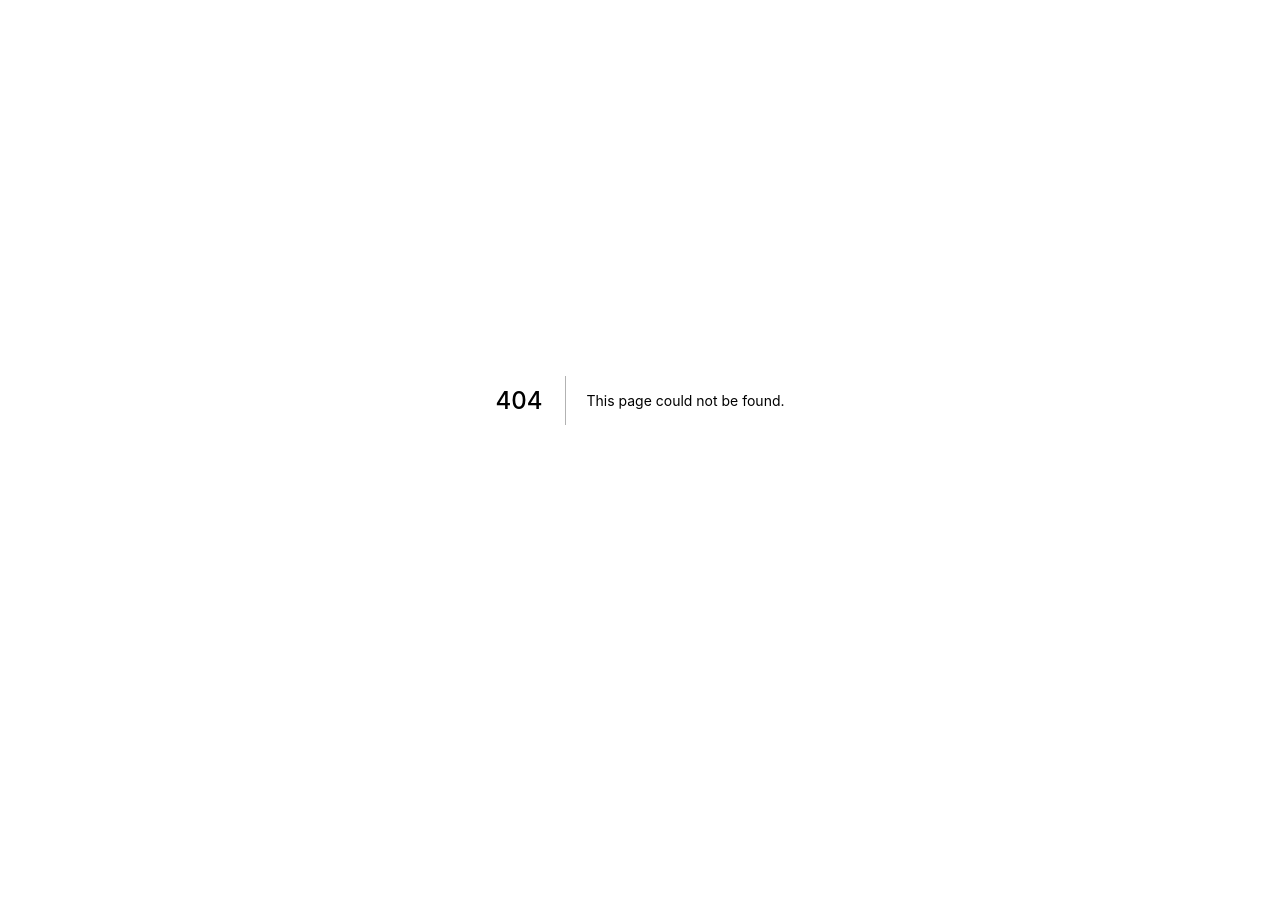
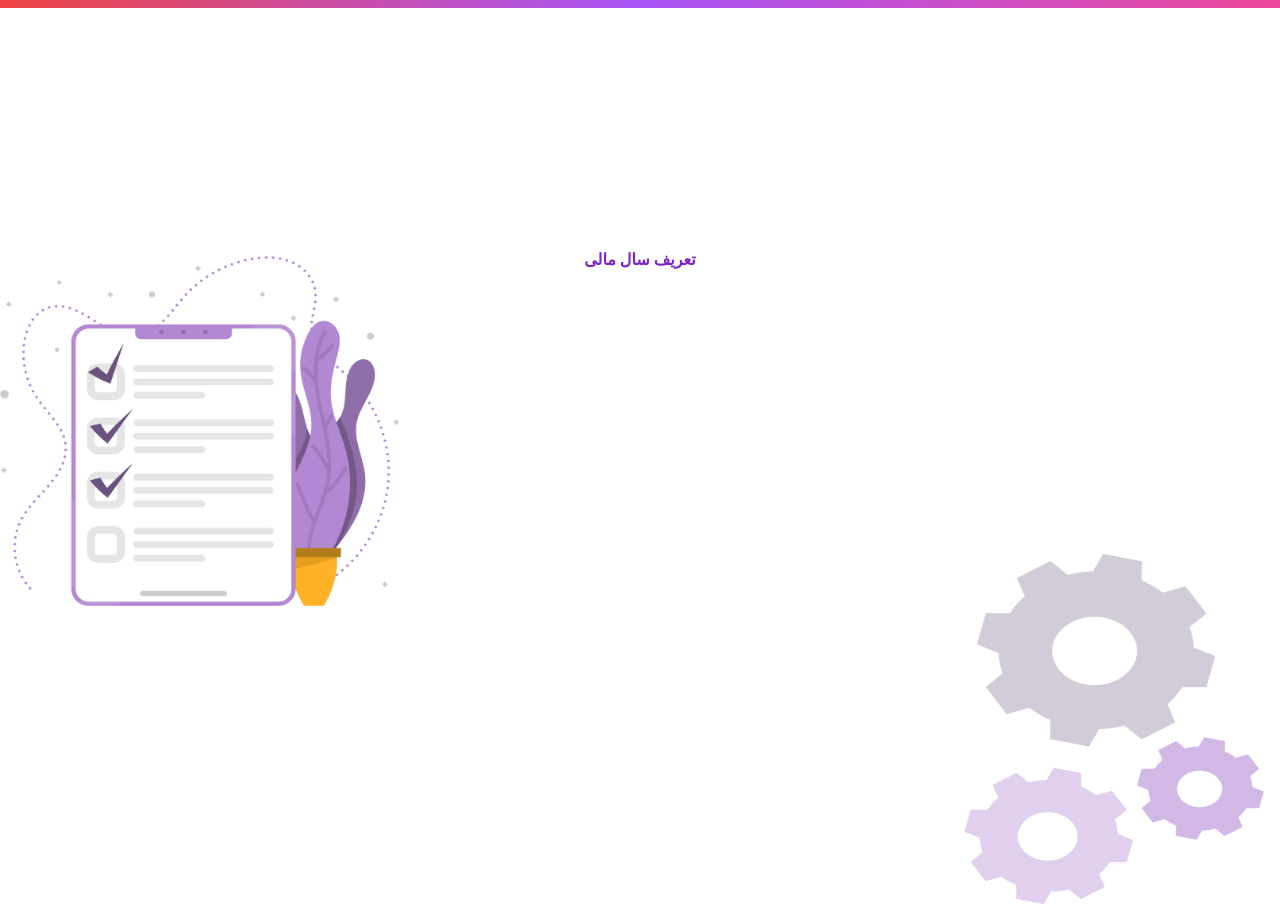
Before and after one commit to rekar-accounting/frontend, a Next.js app: page /fiscalYear in a window 1280 px wide. Before the commit this address had no page. Before the commit the page ends 800 px from the top, so only its background shows below. Built offline with nearby package versions, Linux system fonts and the light colour scheme.

Commit message:
Add fiscal Page

```diff
--- /dev/null
+++ b/pages/fiscalYear.tsx
@@ -0,0 +1,36 @@
+import { NextPage } from "next";
+import Image from "next/image";
+import translate from "../public/locales/fa.json";
+
+const FiscalYear: NextPage = () => {
+  return (
+    <div>
+      <div className="w-full h-2 bg-gradient-to-r from-red-500 via-purple-500 to-pink-500"></div>
+
+      <div className="absolute mt-16 right-4 top-[490px]">
+        <Image
+          src="/assets/images/gear.png"
+          alt={translate.fiscalYear.alt}
+          width={300}
+          height={350}
+        />
+      </div>
+
+      <div className="absolute pt-10 mt-52">
+        <Image
+          src="/assets/images/last.png"
+          alt={translate.fiscalYear.alt}
+          width={400}
+          height={350}
+        />
+      </div>
+      <div className="mx-auto text-center">
+        <div className="mt-60">
+          <h3 className="text-purple-700">{translate.fiscalYear.fiscalYear}</h3>
+        </div>
+      </div>
+    </div>
+  );
+};
+
+export default FiscalYear;
--- a/public/locales/fa.json
+++ b/public/locales/fa.json
@@ -44,5 +44,15 @@
     "fiscalYear": "سال مالی 1401",
     "select": "انتخاب",
     "cancel": "انصراف"
+  },
+  "fiscalYear": {
+    "fiscalYear": "تعریف سال مالی",
+    "descriptionNeeds": " توضیحات لازم رو بنویس (بعدا میتونی تغییر بدی)",
+    "fiscalName": "نام سال مالی",
+    "dateStart": "تاریخ شروع",
+    "dateEnd": "تاریخ پایان",
+    "login": "ورود به داشبورد",
+    "nextStup": "بیخیال ... بعدا اینارو پر میکنم",
+    "alt": "تصویر ورود"
   }
 }
```
Also changed, not shown: public/locales/en.json (+10 -0 lines), public/assets/images/gear.png (added), public/assets/images/last.png (added).
